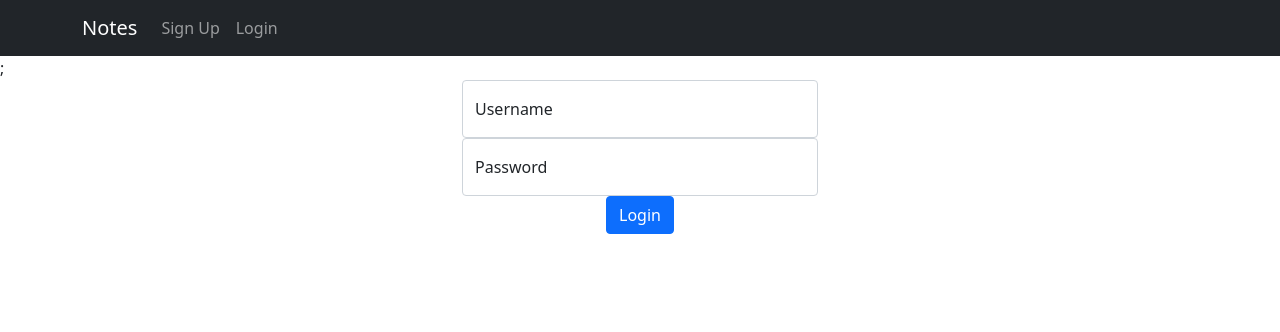
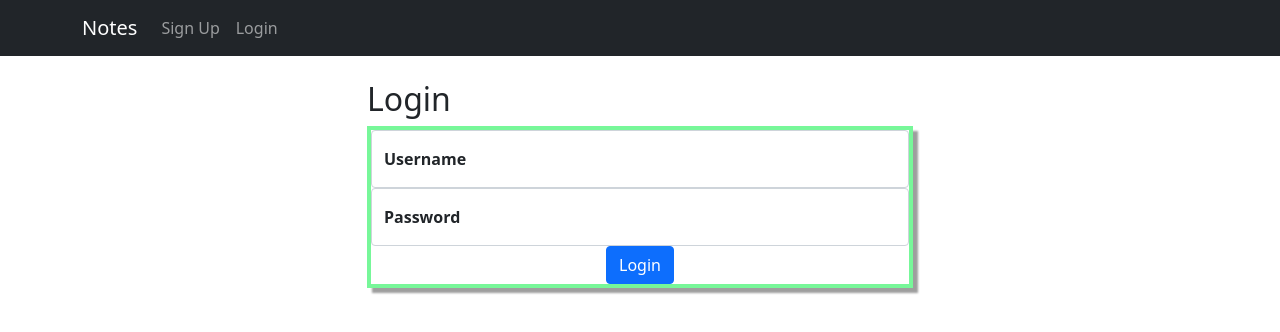
Before and after one commit to aliraad79/web-hw3, a React (Create React App) app in the folder frontend/: page / in a window 1280 px wide. Shown: the top 332 px of the page. Built offline with nearby package versions, Linux system fonts and the light colour scheme.

Commit message:
Improve front :|

```diff
--- a/frontend/src/components/Login.js
+++ b/frontend/src/components/Login.js
@@ -48,10 +48,23 @@ const Login = () => {
   ) : (
     <>
       <MyNavbar />
+      <br />
       <Container>
       <Row>
           <Col></Col>
-          <Col>
+          <Col xs={6}><h2>Login</h2></Col>
+          <Col></Col>
+        </Row>
+        <Row>
+          <Col></Col>
+          <Col xs={6}>
+            <div
+              style={{
+                boxShadow: "5px 5px 2px #9E9E9E",
+                border: "4px solid #77f799",
+                fontWeight: "550",
+              }}
+            >
               <Form onSubmit={login_user}>
                 <FloatingLabel label="Username">
                   <Form.Control
@@ -78,6 +91,7 @@ const Login = () => {
                   </Button>
                 </center>
               </Form>
+            </div>
           </Col>
           <Col></Col>
         </Row>
--- a/frontend/src/components/Navbar.js
+++ b/frontend/src/components/Navbar.js
@@ -16,15 +16,14 @@ const MyNavbar = () => {
                 </>
               ) : (
                 <>
-                <Nav.Link href="/signup">Sign Up</Nav.Link>
-                <Nav.Link href="/">Login</Nav.Link>
+                  <Nav.Link href="/signup">Sign Up</Nav.Link>
+                  <Nav.Link href="/">Login</Nav.Link>
                 </>
               )}
             </Nav>
           </Navbar.Collapse>
         </Container>
       </Navbar>
-      ;
     </>
   );
 };
--- a/frontend/src/components/SignUp.js
+++ b/frontend/src/components/SignUp.js
@@ -48,10 +48,16 @@ const Login = () => {
   ) : (
     <>
       <MyNavbar />
+      <br />
       <Container>
         <Row>
           <Col></Col>
-          <Col>
+          <Col xs={6}><h2>Sign Up</h2></Col>
+          <Col></Col>
+        </Row>
+        <Row>
+          <Col></Col>
+          <Col xs={6}>
             <Form onSubmit={signup_user}>
               <FloatingLabel label="Username">
                 <Form.Control
```
Lines whose indentation alone changed are shown as unchanged.
